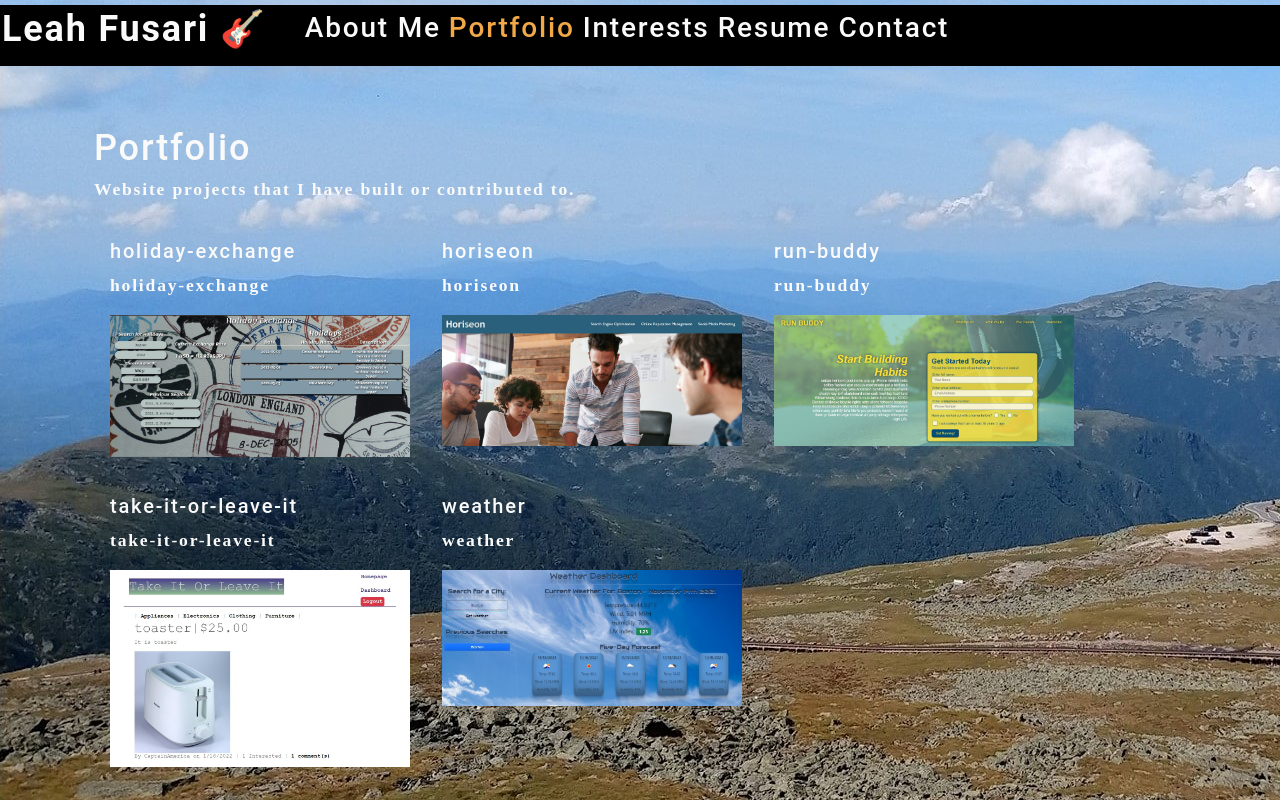
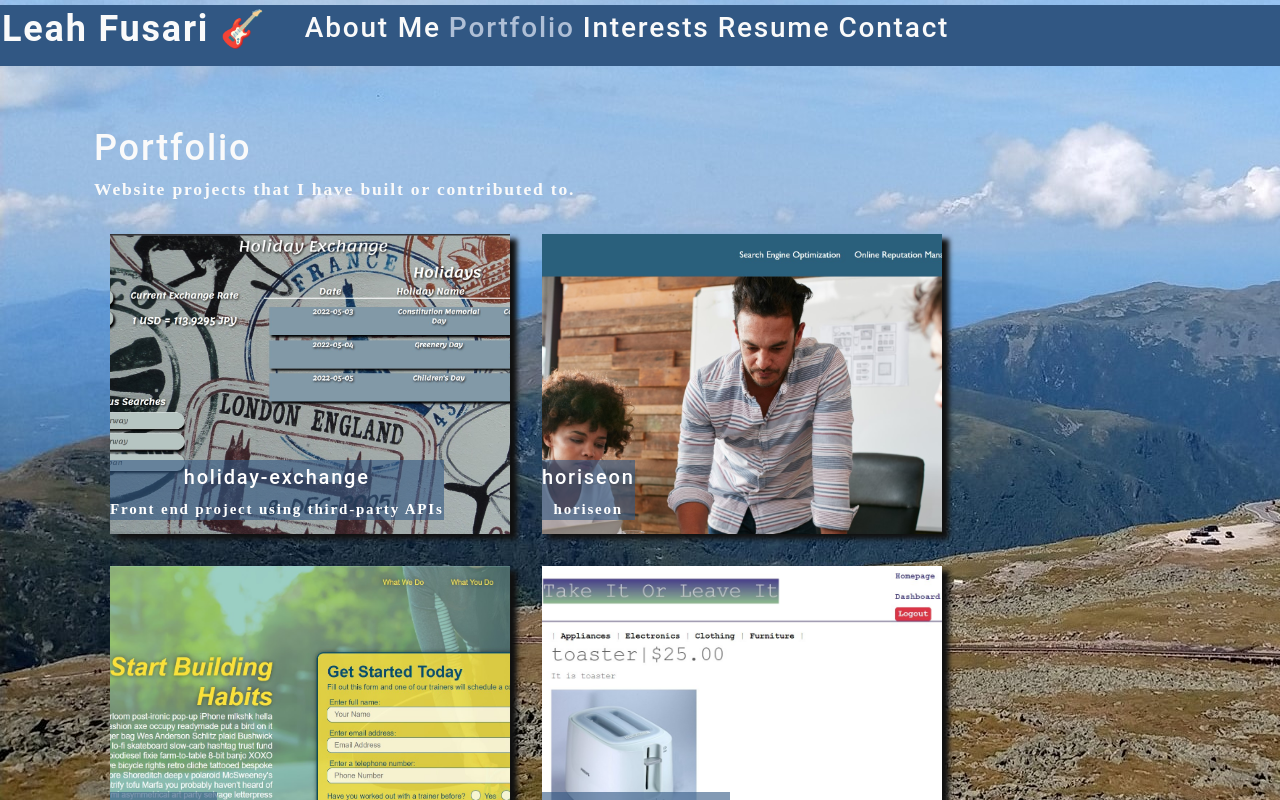
Before and after one commit to LeahFusari/leah-fusari-portfolio, a React (Create React App) app: page / in a window 1280 px wide. Both pictures are taken after a click on the item "Portfolio". Shown: the top 800 px of the page. Built offline with nearby package versions, Linux system fonts and the light colour scheme.

Commit message:
more style

```diff
--- a/src/components/PhotoList/index.js
+++ b/src/components/PhotoList/index.js
@@ -26,7 +26,7 @@ const PhotoList = ({ category }) => {
     {
       name: 'holiday-exchange',
       category: 'portfolio',
-      description: 'holiday-exchange',
+      description: 'Front end project using third-party APIs',
       filename: 'holidayex.jpg'
     },
     {
--- a/src/components/Project/index.js
+++ b/src/components/Project/index.js
@@ -5,12 +5,15 @@ function Project(props){
         <div className="d-flex flex-row">
           <div>
             <div className="card-body">
+              <div className= "label">
               <h5 className="card-title">{props.name}</h5>
               <p className="card-text">{props.description}</p>
+              </div>
               <img src={require(`../../assets/images/${props.category}/${props.filename}`)}
                 alt={props.name}
                 // className="img-thumbnail"
               />
+
             </div>
           </div>
         </div>
--- a/src/index.css
+++ b/src/index.css
@@ -4,10 +4,25 @@ main {
 	max-width: 90%;
   padding: 50px 30px;
 }
-:root {
+/* :root {
   --primary: #8c54ff;
   --secondary: #F3A847;
   --tertiary: #B12704;
+  --light: #fafafa;
+  --dark: #000000;
+  --darker: #111111;
+  --error: rgb(228, 46, 1);
+  --spacing-one: calc(1rem * 0.5);
+  --spacing-two: calc(1rem);
+  --spacing-five: calc(2.5rem);
+
+} */
+
+:root {
+  --primary: #5d99d7;;
+  --secondary: #afbfd6;
+  --tertiary-fade: rgb(49,87,131,0.6);
+  --tertiary: #315783;
   --light: #fafafa;
   --dark: #000000;
   --darker: #111111;
@@ -93,7 +108,7 @@ a:hover {
 }
 
 header {
-  background: var(--dark);
+  background: var(--tertiary);
 }
 
 header a {
@@ -122,8 +137,10 @@ button[disabled] {
 }
 
 img {
-  max-width: 300px;
-  max-height: 300px;
+    width:  400px;
+    height: 300px;
+    object-fit: cover;
+    box-shadow: 7px 5px 5px var(--darker);
 }
 
 span[role="img"] {
@@ -137,7 +154,7 @@ form {
 input {
   font-size: 1rem;
   padding: 0.25rem;
-  border: 1px solid var(--dark);
+  border: 1px solid var(--tertiary);
   outline: none;
   border-radius: 3px;
   transition: box-shadow 0.2s;
@@ -236,16 +253,33 @@ textarea {
   padding-bottom: var(--spacing-two);
 }
 
-.card {
+/* .card {
   text-align: center;
   padding: 20px;
   background:none;
+} */
+
+/* .card-title, .card-text{
+  width: 100%;
+  text-align: center;
+} */
+
+.card-text{
+  font-size: 15px;
 }
 
-.card-title{
-  width: 100%;
+.label{
+  position: absolute;
+  bottom: 30px;
+  left: 16px;
+  background-color: var(--tertiary-fade);
 }
 
+.card-body{
+  position: relative;
+  text-align: center;
+  color: white;
+}
 
 /* .img-thumbnail {
   width: auto;
```
